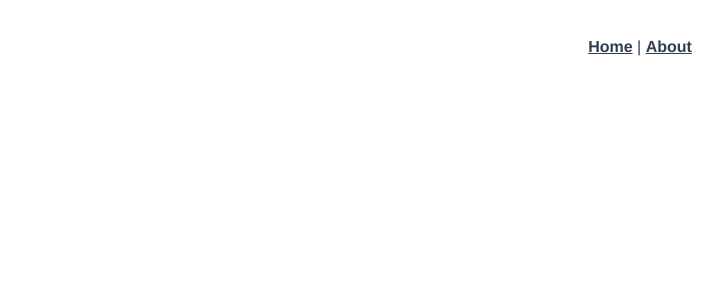
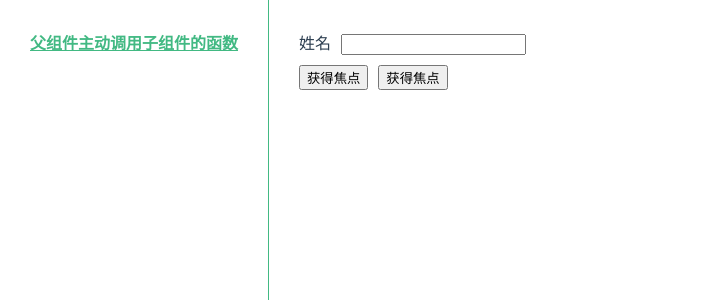
Before and after one commit to iamjoel/insight, a Vue app in the folder code/vue/common-soultion/: page /#/parent-call-child in a window 1280 px wide. Shown: the top 300 px of the page, without its empty margins (0-725 px from the left). Built offline with nearby package versions, Linux system fonts and the light colour scheme.

Commit message:
add parent call child

```diff
--- a/code/vue/common-soultion/package.json
+++ b/code/vue/common-soultion/package.json
@@ -3,7 +3,7 @@
   "version": "0.1.0",
   "private": true,
   "scripts": {
-    "serve": "vue-cli-service serve",
+    "dev": "vue-cli-service serve",
     "build": "vue-cli-service build",
     "lint": "vue-cli-service lint"
   },
--- a/code/vue/common-soultion/src/App.vue
+++ b/code/vue/common-soultion/src/App.vue
@@ -1,24 +1,30 @@
 <template>
   <div id="app">
     <div id="nav">
-      <router-link to="/">Home</router-link> |
-      <router-link to="/about">About</router-link>
+      <router-link to="/parent-call-child">父组件主动调用子组件的函数</router-link>
     </div>
-    <router-view/>
+    <div id="main">
+      <router-view/>
+    </div>
   </div>
 </template>
 
 <style lang="scss">
+body {
+  margin: 0;
+}
 #app {
+  display: flex;
   font-family: Avenir, Helvetica, Arial, sans-serif;
   -webkit-font-smoothing: antialiased;
   -moz-osx-font-smoothing: grayscale;
-  text-align: center;
   color: #2c3e50;
 }
 
 #nav {
   padding: 30px;
+  border-right: 1px solid #42b983;
+  min-height: 100vh;
 
   a {
     font-weight: bold;
@@ -29,4 +35,8 @@
     }
   }
 }
+
+#main {
+  padding: 30px;
+}
 </style>
--- /dev/null
+++ b/code/vue/common-soultion/src/components/FormInputItem.vue
@@ -0,0 +1,36 @@
+<template>
+  <div class="form-input-item">
+    <label class="form-input-item__label">{{name}}</label>
+    <input type="text" ref="input"/>
+  </div>
+</template>
+
+
+<script lang="ts">
+// https://class-component.vuejs.org/
+// https://github.com/kaorun343/vue-property-decorator
+import { Vue, Component, Prop, Watch} from 'vue-property-decorator'
+
+@Component
+export default class FormInputItem extends Vue {
+  @Prop() private readonly name!: string;
+  @Prop() private readonly controlFocus!: number;
+  focus() {
+    (this.$refs.input as HTMLInputElement).focus()
+  }
+
+  @Watch('controlFocus')
+  onControlFocusChanged() {
+    this.focus()
+  }
+}
+</script>
+
+<style lang="scss" scoped>
+.form-input-item {
+  margin-bottom: 10px;
+  &__label {
+    margin-right: 10px;
+  }
+}
+</style>
--- a/code/vue/common-soultion/src/router/index.ts
+++ b/code/vue/common-soultion/src/router/index.ts
@@ -7,16 +7,12 @@ Vue.use(VueRouter)
 const routes: Array<RouteConfig> = [
   {
     path: '/',
-    name: 'Home',
-    component: Home
+    redirect: '/parent-call-child'
   },
   {
-    path: '/about',
-    name: 'About',
-    // route level code-splitting
-    // this generates a separate chunk (about.[hash].js) for this route
-    // which is lazy-loaded when the route is visited.
-    component: () => import(/* webpackChunkName: "about" */ '../views/About.vue')
+    path: '/parent-call-child',
+    name: 'ParentCallChild',
+    component: () => import(/* webpackChunkName: "ParentCallChild" */ '../views/ParentCallChild.vue')
   }
 ]
 
--- a/code/vue/common-soultion/src/views/About.vue
+++ /dev/null
@@ -1,5 +0,0 @@
-<template>
-  <div class="about">
-    <h1>This is an about page</h1>
-  </div>
-</template>
--- a/code/vue/common-soultion/src/views/Home.vue
+++ /dev/null
@@ -1,18 +0,0 @@
-<template>
-  <div class="home">
-    <img alt="Vue logo" src="../assets/logo.png" />
-    <HelloWorld msg="Welcome to Joel's Vue.js App" />
-  </div>
-</template>
-
-<script>
-// @ is an alias to /src
-import HelloWorld from "@/components/HelloWorld.vue";
-
-export default {
-  name: "Home",
-  components: {
-    HelloWorld
-  }
-};
-</script>
--- /dev/null
+++ b/code/vue/common-soultion/src/views/ParentCallChild.vue
@@ -0,0 +1,37 @@
+<template>
+  <div>
+    <FormInputItem name="姓名" ref="inputRef" :controlFocus="controlFocus"/>
+    <div>
+      <button @click="useRefFocus">获得焦点</button>
+      <button @click="setFoucs">获得焦点</button>
+    </div>
+  </div>
+</template>
+
+<script>
+import FormInputItem from '@/components/FormInputItem'
+export default {
+  components: {
+    FormInputItem
+  },
+  data() {
+    return {
+      controlFocus: Date.now()
+    }
+  },
+  methods: {
+    useRefFocus() {
+      this.$refs.inputRef.focus()
+    },
+    setFoucs() {
+      this.controlFocus = Date.now()
+    }
+  }
+}
+</script>
+
+<style scoped>
+button {
+  margin-right: 10px;
+}
+</style>
```
